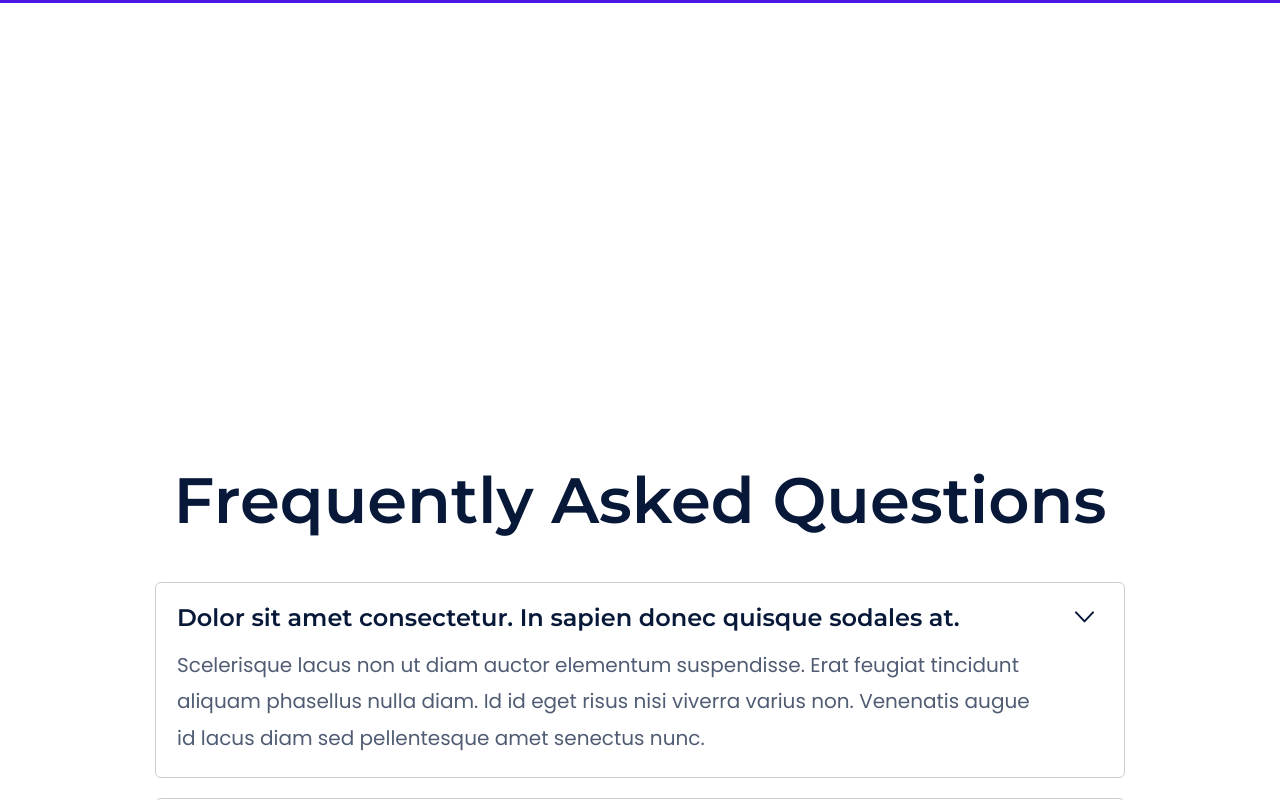
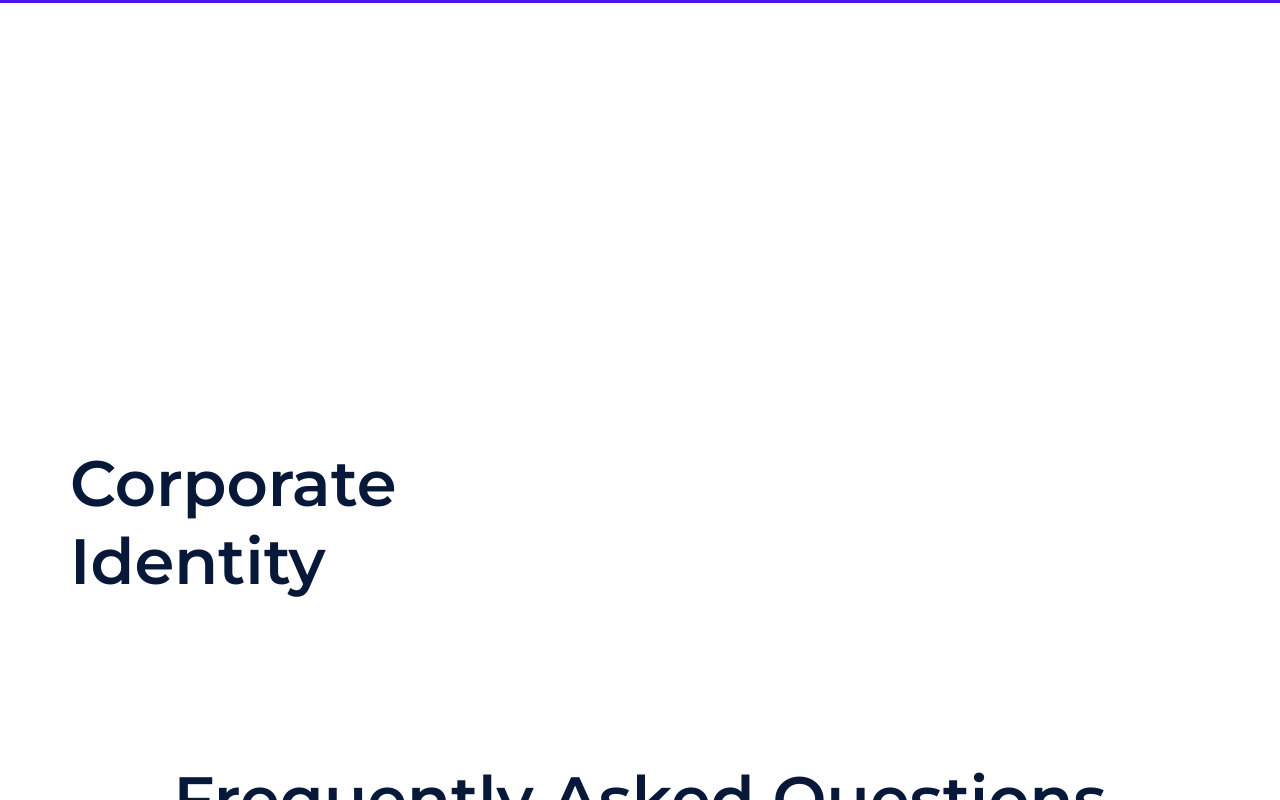
Before and after one commit to mayankpcp7/FoxVision, a React (Create React App) app: page /offer in a window 1280 px wide. Shown: the part 409-1209 px from the top of the page. Built offline with nearby package versions, Linux system fonts and the light colour scheme.

Commit message:
take pull

```diff
--- /dev/null
+++ b/src/components/CorporateIdentity.jsx
@@ -0,0 +1,19 @@
+import React from "react";
+import { BlueHeading } from "./common/Heading";
+
+const CorporateIdentity = () => {
+  return (
+    <div className="pt-12 sm:pt-14 md:pt-[80px] lg:pt-24 xl:pt-[126px]">
+      <div className="max-w-[1164px] mx-auto px-3">
+        <div className="w-6/12">
+          <BlueHeading
+            headingText="Corporate identity"
+            className="!leading-xl mb-[17px]"
+          />
+        </div>
+      </div>
+    </div>
+  );
+};
+
+export default CorporateIdentity;
--- a/src/pages/Offer.jsx
+++ b/src/pages/Offer.jsx
@@ -1,11 +1,13 @@
 import React from "react";
 import Hero from "../components/common/Hero";
 import Frequently from "../components/Frequently";
+import CorporateIdentity from "../components/CorporateIdentity";
 
 const Offer = () => {
   return (
     <>
       <Hero />
+      <CorporateIdentity />
       <Frequently />
     </>
   );
```
Also changed, not shown: src/assets/images/webp/corporateidentity/corporate.webp (added).
